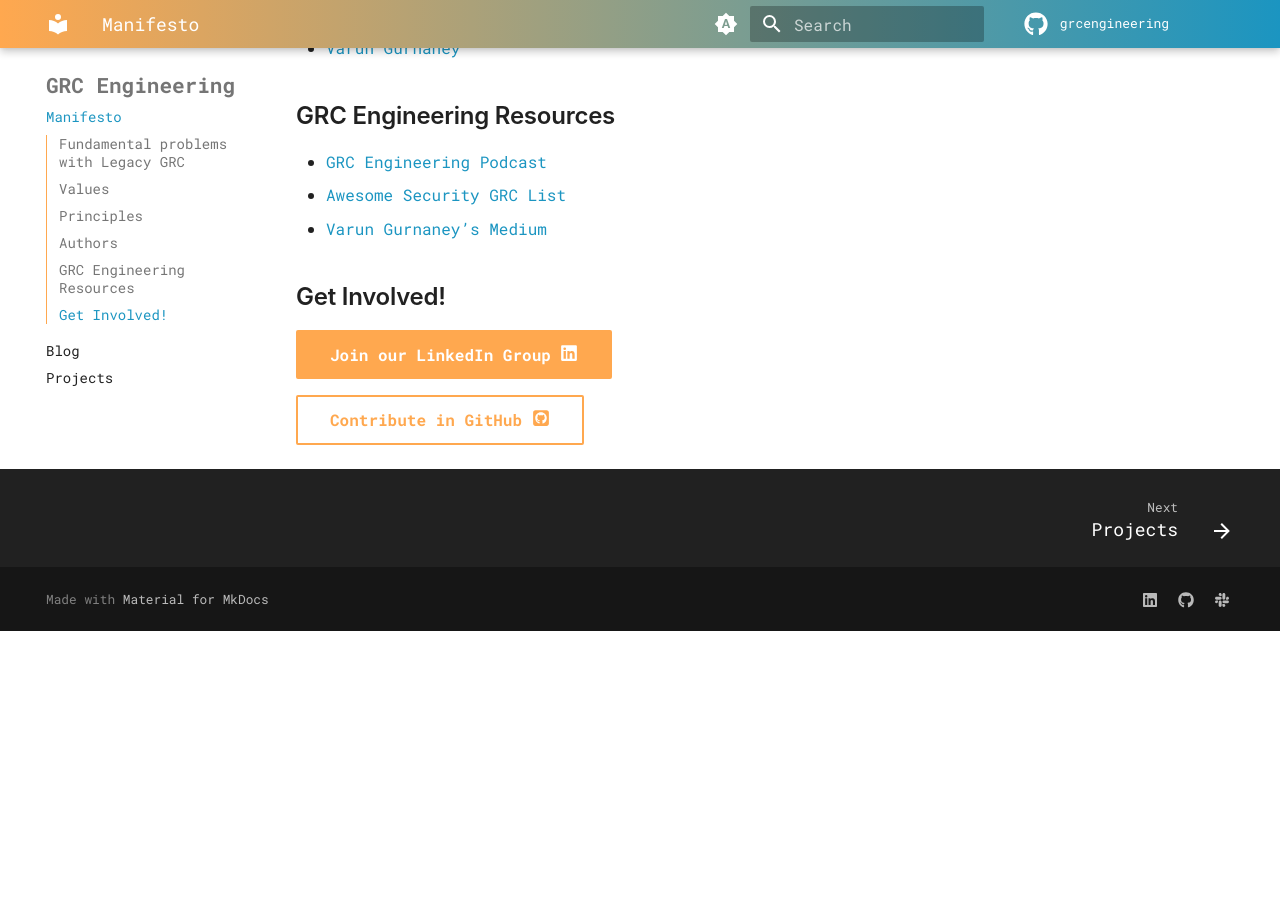
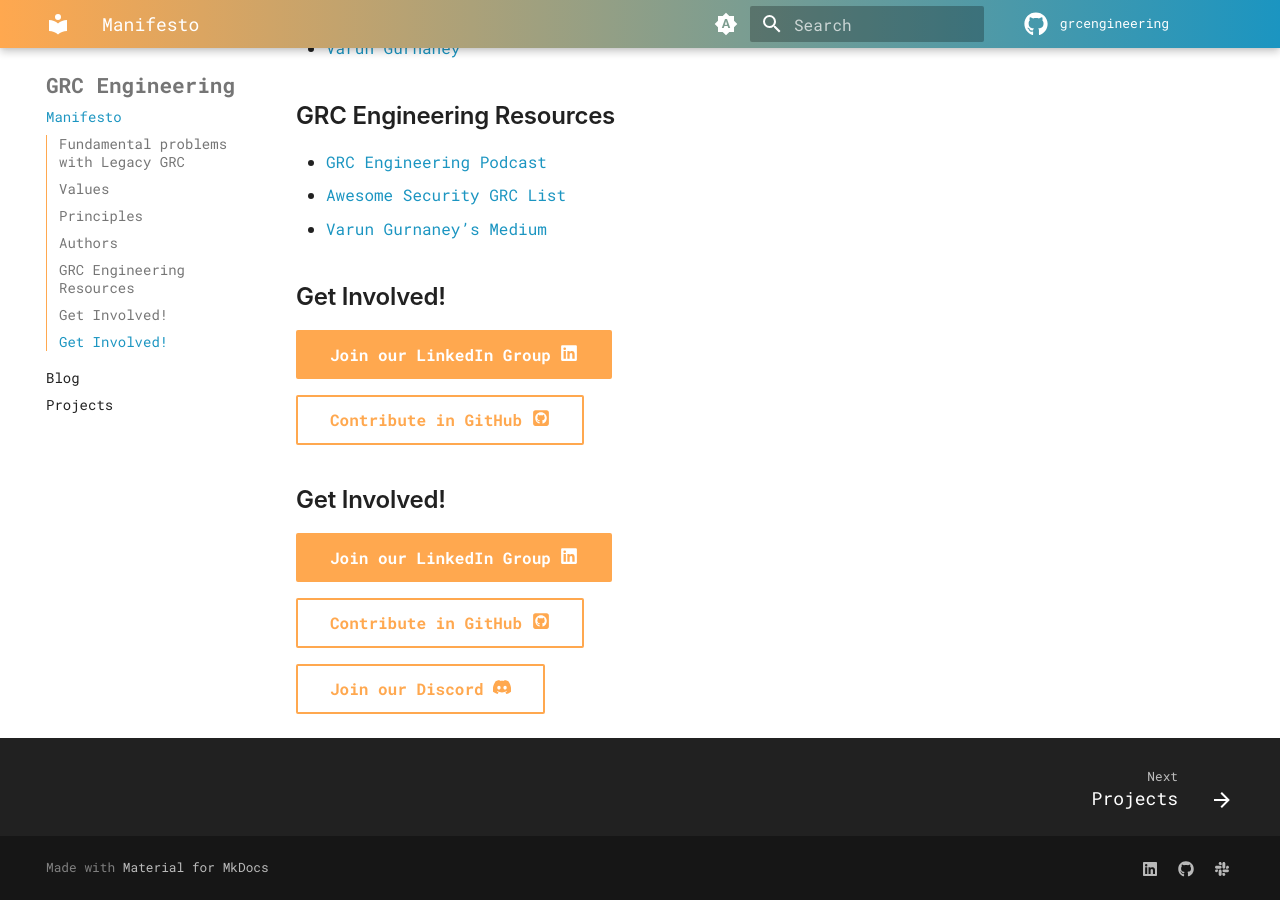
Before and after one commit to grcengineering/grcengineering.github.io, an MkDocs documentation site: the page built from docs/index.md, in a window 1280 px wide and 900 px high, scrolled down 2374 px. Built offline with MkDocs 1.6.1 and Material for MkDocs 9.7.7, drawn with Linux system fonts in a browser that asks for light colours; some web fonts are replaced; plug-ins that fetch from the network failed and are left out; comment, search, counter and statistics services are not loaded; before the commit the page ends 3005 px from its top, so only the background shows below that.

Commit message:
Update index.md

```diff
--- a/docs/index.md
+++ b/docs/index.md
@@ -111,3 +111,10 @@
 [Join our LinkedIn Group :fontawesome-brands-linkedin:](https://www.linkedin.com/groups/12997229/){ .md-button .md-button--primary }
 
 [Contribute in GitHub :fontawesome-brands-square-github:](https://github.com/grcengineering/grcengineering.github.io){ .md-button }
+
+## Get Involved!
+[Join our LinkedIn Group :fontawesome-brands-linkedin:](https://www.linkedin.com/groups/12997229/){ .md-button .md-button--primary }
+
+[Contribute in GitHub :fontawesome-brands-square-github:](https://github.com/grcengineering/grcengineering.github.io){ .md-button }
+
+[Join our Discord :fontawesome-brands-discord:](https://discord.gg/YDrcFK7t){ .md-button }
```
